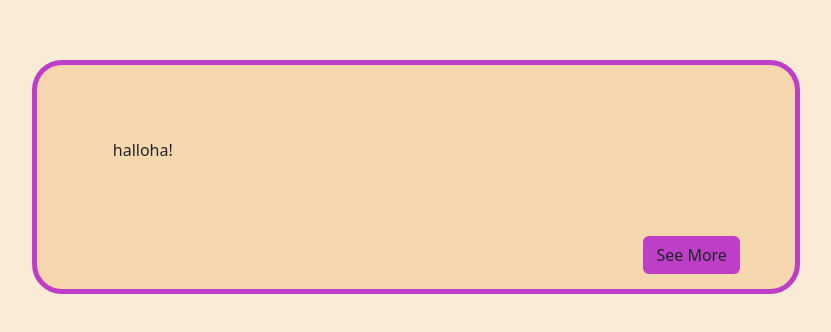
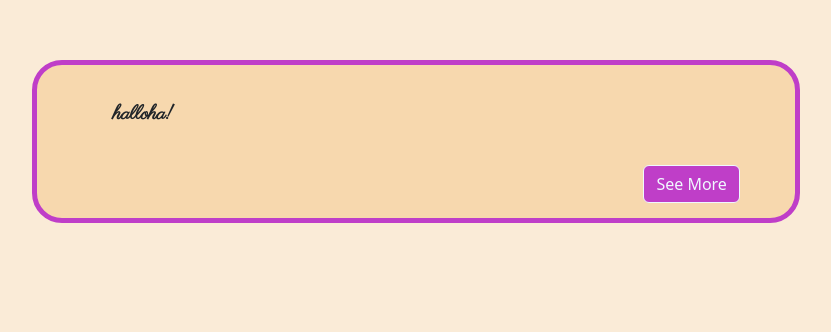
Before and after one commit to rakinplaban/Good_Vibes, a plain HTML site: page index.html in a window 1280 px wide. Shown: the part 132-464 px from the top of the page, without its empty margins (224-1055 px from the left). Drawn offline with nearby package versions, Linux system fonts and the light colour scheme.

Commit message:
added new font from google and changed button text and border color.

```diff
--- a/index.html
+++ b/index.html
@@ -6,11 +6,17 @@
     <meta name="viewport" content="width=device-width, initial-scale=1.0">
     <link href="https://cdn.jsdelivr.net/npm/bootstrap@5.2.0/dist/css/bootstrap.min.css" rel="stylesheet" integrity="sha384-gH2yIJqKdNHPEq0n4Mqa/HGKIhSkIHeL5AyhkYV8i59U5AR6csBvApHHNl/vI1Bx" crossorigin="anonymous">
     <link rel="stylesheet" href="style.css">
+    <link rel="preconnect" href="https://fonts.googleapis.com">
+    <link rel="preconnect" href="https://fonts.gstatic.com" crossorigin>
+    <link href="https://fonts.googleapis.com/css2?family=Tangerine&display=swap" rel="stylesheet">
+    <link rel="preconnect" href="https://fonts.googleapis.com">
+    <link rel="preconnect" href="https://fonts.gstatic.com" crossorigin>
+    <link href="https://fonts.googleapis.com/css2?family=Parisienne&display=swap" rel="stylesheet">
     <title>GOOD VIBES 💝</title>
 </head>
 <body>
     <div id="twits">
-        <h6>halloha!</h6>
+        <h5>halloha!</h6>
         <button class="btn btn-buto">See More</button>
     </div>
 </body>
--- a/style.scss
+++ b/style.scss
@@ -1,7 +1,11 @@
 $desire : #f7d8ae;
 $pinkis : rgb(191, 62, 200);
+$pinkis_a : rgb(107, 0, 117);
 $border_width : 5px;
 $border_angle: 30px;
+$font_tana: 'Tangerine', cursive;
+$font_mika : 'Parisienne', cursive;
+
 body{
     background-color: antiquewhite;
 }
@@ -16,12 +20,22 @@ body{
     border-top-right-radius: $border_angle;
     border-bottom-left-radius: $border_angle;
     border-bottom-right-radius: $border_angle;
-    h6{
-        margin: 10% 10% 10% 10%;
+    h5{
+        margin: 5% 10% 5% 10%;
+        font-family: $font_mika;
+        font-weight:bold;
+        font-size: 20px;
     }
     .btn-buto{
         margin-left: 80%;
         margin-bottom: 2%;
         background-color: $pinkis;
+        color: aliceblue;
+        border-color: aliceblue;
+    }
+    .btn-buto{
+        :hover{
+            background-color: $pinkis_a;
+        }
     }
 }
```
Also changed, not shown: style.css, 1 other file.
